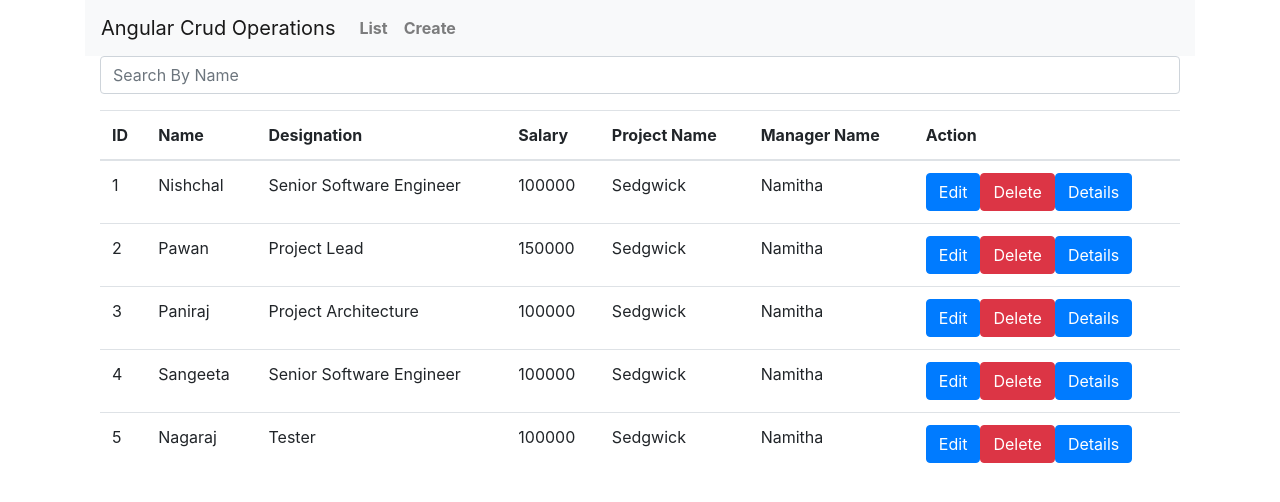
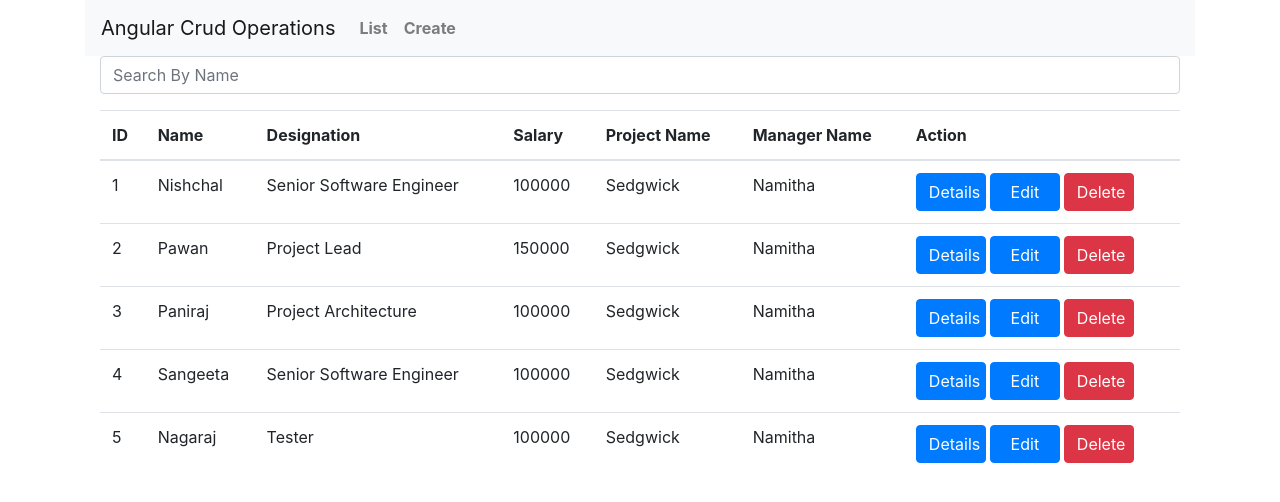
Before and after one commit to Nishchaljain/AngularCrudPractice, an Angular app: page /list in a window 1280 px wide. Shown: the top 502 px of the page. Built offline with nearby package versions, Linux system fonts and the light colour scheme.

Commit message:
fixed one issue related to delete func. and added confirm delete functionality.

```diff
--- a/src/app/employees/employee.service.ts
+++ b/src/app/employees/employee.service.ts
@@ -95,4 +95,11 @@ export class EmployeeService {
       this.employees.splice(index, 1);
     }
   }
+
+  deleteEmployeeFromFilteredEmployeeList(filteredEmployees: Employee[], empid: number) {
+    const index = filteredEmployees.findIndex(e => e.empId === empid);
+    if (index !== -1) {
+      filteredEmployees.splice(index, 1);
+    }
+  }
 }
--- a/src/app/employees/list-employees.component.css
+++ b/src/app/employees/list-employees.component.css
@@ -0,0 +1,3 @@
+button.btn{
+    width: 70px;
+}
--- a/src/app/employees/list-employees.component.html
+++ b/src/app/employees/list-employees.component.html
@@ -34,12 +34,20 @@
                                     (click)="employeeDetail(employee.empId)">Details</button>
                             </div> -->
                             <div>
-                                <button type="button" class="btn btn-primary"
+                                <button type=" button" class="btn btn-primary mr-1"
+                                    (click)="viewEmployee(employee.empId)">Details</button>
+                                <button type="button" class="btn btn-primary  mr-1"
                                     (click)="onEditClick(employee.empId)">Edit</button>
-                                <button type="button" class="btn btn-danger"
-                                    (click)="deleteEmployee(employee.empId)">Delete</button>
-                                <button type="button" class="btn btn-primary"
-                                    (click)="viewEmployee(employee.empId)">Details</button>
+                                <span *ngIf="confirmDelete">
+                                    <span>Are you sure you want delete?</span>
+                                    <button type="button" class="btn btn-danger"
+                                        (click)="deleteEmployee(employee.empId)">Yes</button>
+                                    <button type="button" class="btn btn-primary"
+                                        (click)="confirmDelete=false">No</button>
+                                </span>
+                                <button *ngIf="!confirmDelete" type="button" class="btn btn-danger"
+                                    (click)="confirmDelete=true">Delete</button>
+
                             </div>
                         </td>
                     </tr>
--- a/src/app/employees/list-employees.component.ts
+++ b/src/app/employees/list-employees.component.ts
@@ -12,9 +12,15 @@ import { Router, ActivatedRoute } from '@angular/router'
 export class ListEmployeesComponent implements OnInit {
 
   employees: Employee[];
+
   filteredEmployees: Employee[];
+
   selectedEmployeeId: number;
+
   private _searchTerm: string;
+
+  confirmDelete = false;
+
   get searchTerm(): string {
     return this._searchTerm;
   }
@@ -31,14 +37,9 @@ export class ListEmployeesComponent implements OnInit {
 
   constructor(private _empService: EmployeeService, private _router: Router,
     private _activatedRoute: ActivatedRoute) {
+    debugger;
     this.employees = this._activatedRoute.snapshot.data['employeeList'];
     this.selectedEmployeeId = +this._activatedRoute.snapshot.params['id'];
-
-    // console.log(this._activatedRoute.snapshot.queryParamMap.get('searchTerm'));
-    // console.log(this._activatedRoute.snapshot.queryParamMap.getAll('searchTerm'));
-    // console.log(this._activatedRoute.snapshot.queryParamMap.keys);
-    // console.log(this._activatedRoute.snapshot.paramMap.keys);
-    // console.log(this._activatedRoute.snapshot.params['id']);  // giving the value of the optional parameter
 
     if (this._activatedRoute.snapshot.queryParamMap.has('searchTerm')) {
       this.searchTerm = this._activatedRoute.snapshot.queryParamMap.get('searchTerm');
@@ -63,6 +64,7 @@ export class ListEmployeesComponent implements OnInit {
   }
   deleteEmployee(empID: number) {
     this._empService.deleteEmployee(empID);
+    this._empService.deleteEmployeeFromFilteredEmployeeList(this.filteredEmployees, empID);
   }
 
 }
```
